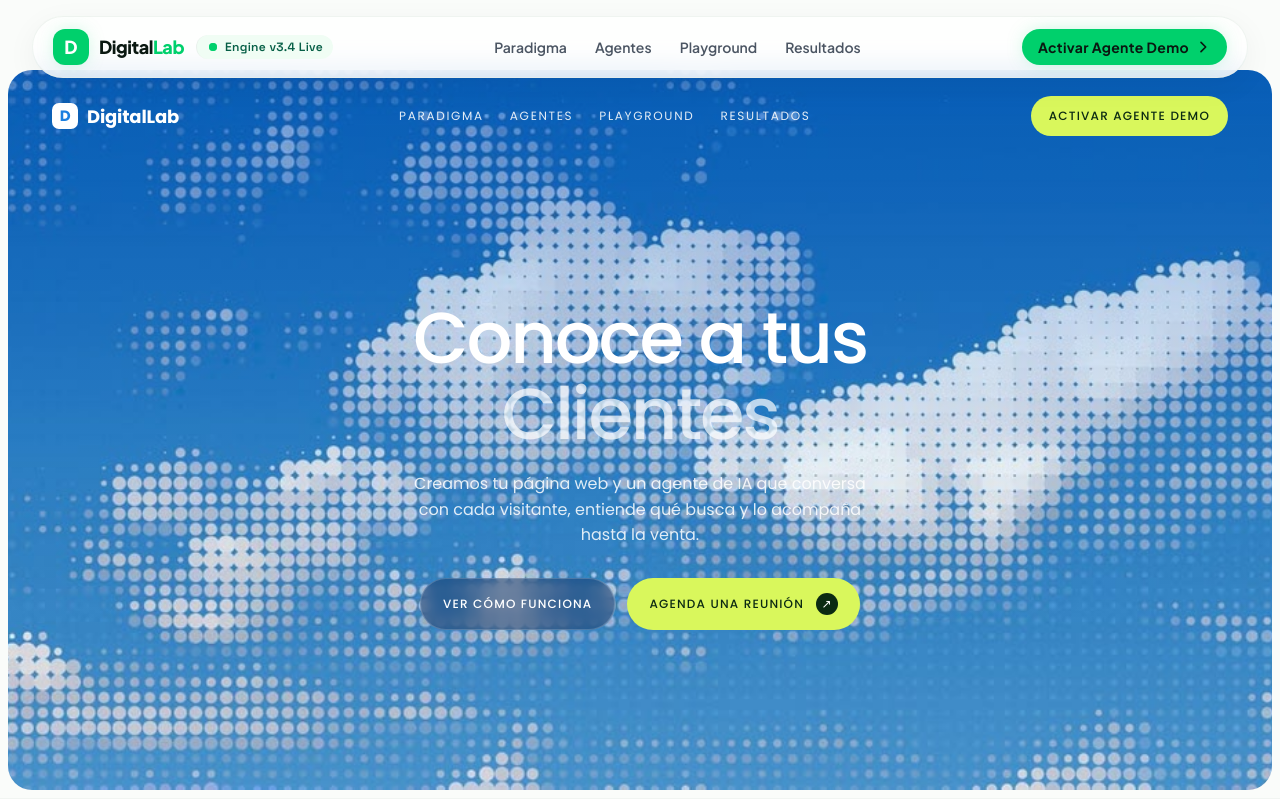
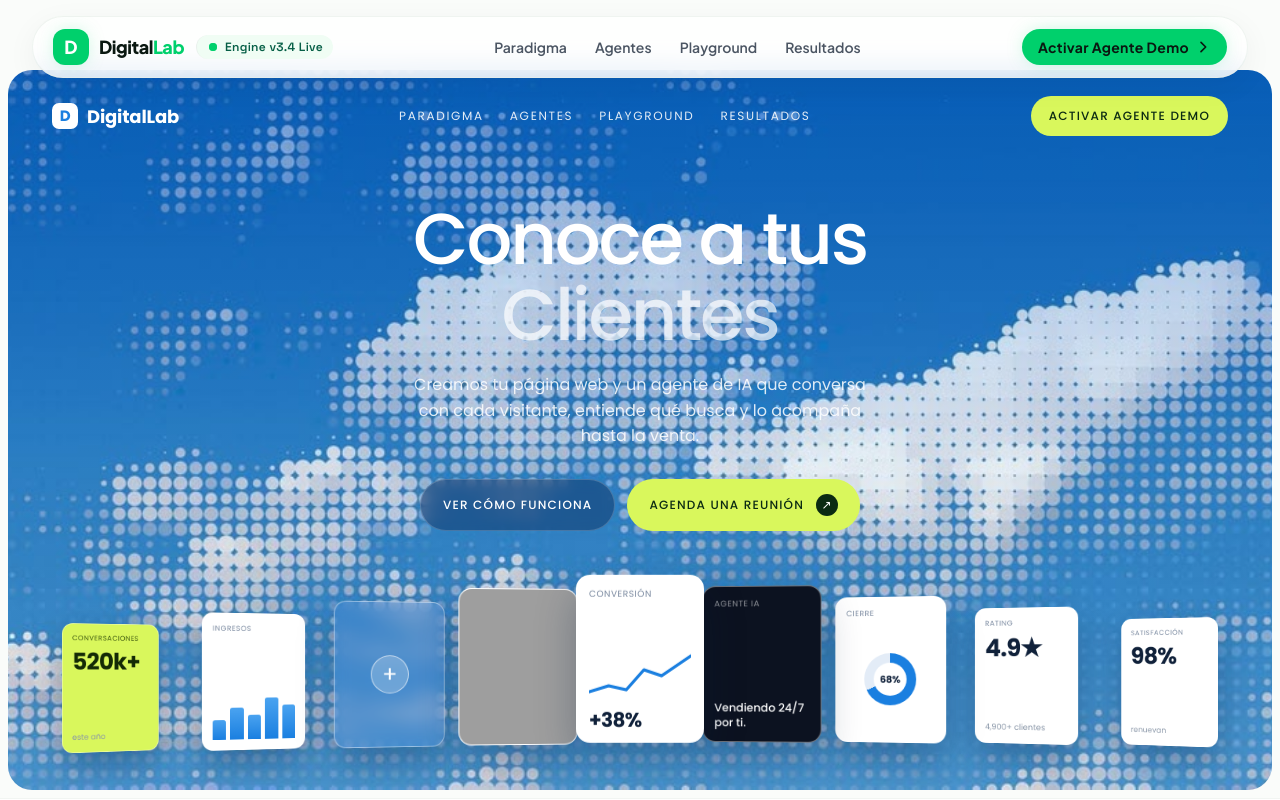
Before and after one commit to emmi-lili/inside-labs, a plain HTML site: page index.html in a window 1280 px wide. Shown: the top 800 px of the page. Drawn offline with nearby package versions, Linux system fonts and the light colour scheme; grey boxes are pictures that could not be loaded.

Commit message:
feat(hero): add 3D cylindrical card carousel with placeholder UI cards

```diff
--- a/app.js
+++ b/app.js
@@ -4,14 +4,25 @@
    Resto: sistema "Autonomous Kinetic Green" (Tailwind).
    ============================================================ */
 
-// Avatares de clientes (fotos de ejemplo) — HERO
-const avatars = [
-  { cls: 'a1', img: 'https://i.pravatar.cc/200?img=12' },
-  { cls: 'a2', img: 'https://i.pravatar.cc/200?img=32' },
-  { cls: 'a3', img: 'https://i.pravatar.cc/200?img=5'  },
-  { cls: 'a4', img: 'https://i.pravatar.cc/200?img=47' },
-  { cls: 'a5', img: 'https://i.pravatar.cc/200?img=15' },
+// Tarjetas del arco 3D del HERO (placeholders en HTML/CSS; solo la foto es un avatar)
+const heroCards = [
+  d => `<div class="c-card c-lime" style="--d:${d}s"><div class="cc"><div class="cc-label">Conversaciones</div><div class="cc-metric">520k+</div><div class="cc-sub">este año</div></div></div>`,
+  d => `<div class="c-card" style="--d:${d}s"><div class="cc"><div class="cc-label">Ingresos</div><div class="cc-bars"><span style="height:40%"></span><span style="height:65%"></span><span style="height:50%"></span><span style="height:85%"></span><span style="height:70%"></span></div></div></div>`,
+  d => `<div class="c-card c-glass" style="--d:${d}s"><div class="plus">+</div></div>`,
+  d => `<img class="c-card c-photo" style="--d:${d}s" src="https://i.pravatar.cc/260?img=32" alt="Cliente" loading="lazy" />`,
+  d => `<div class="c-card" style="--d:${d}s"><div class="cc"><div class="cc-label">Conversión</div><svg class="cc-line" width="100%" height="54" viewBox="0 0 104 54" preserveAspectRatio="none"><polyline points="0,44 20,38 38,42 56,22 74,28 104,8" fill="none" stroke="#1A7FE0" stroke-width="3" stroke-linecap="round" stroke-linejoin="round"/></svg><div class="cc-metric" style="font-size:20px">+38%</div></div></div>`,
+  d => `<div class="c-card c-black" style="--d:${d}s"><div class="cc"><div class="cc-label">Agente IA</div><div class="cc-txt" style="margin-top:auto">Vendiendo 24/7 por ti.</div></div></div>`,
+  d => `<div class="c-card" style="--d:${d}s"><div class="cc"><div class="cc-label">Cierre</div><div class="cc-donut"></div></div></div>`,
+  d => `<div class="c-card" style="--d:${d}s"><div class="cc"><div class="cc-label">Rating</div><div class="cc-metric">4.9★</div><div class="cc-sub">4,900+ clientes</div></div></div>`,
+  d => `<div class="c-card" style="--d:${d}s"><div class="cc"><div class="cc-label">Satisfacción</div><div class="cc-metric">98%</div><div class="cc-sub">renuevan</div></div></div>`,
 ];
+// Coloca cada tarjeta en un arco cilíndrico (rotateY/translateZ/scale progresivos)
+const heroArc = heroCards.map((card, i) => {
+  const d = i - (heroCards.length - 1) / 2;
+  const ad = Math.abs(d);
+  const t = `rotateY(${(-d * 10).toFixed(1)}deg) translateZ(${(-ad * 38).toFixed(0)}px) translateY(${(ad * 6).toFixed(0)}px) scale(${(1 - ad * 0.045).toFixed(3)})`;
+  return `<div class="c-slot" style="transform:${t}; z-index:${10 - Math.round(ad)}">${card((i * 0.35).toFixed(2))}</div>`;
+}).join('');
 
 // ---------- NAVBAR (rediseñado · sticky) ----------
 const navbar = `
@@ -67,6 +78,8 @@ const hero = `
           <a class="hero-cta-pri" href="#playground">Agenda una reunión <span class="arrow">↗</span></a>
         </div>
       </div>
+
+      <div class="hero-carousel">${heroArc}</div>
     </div>
   </header>`;
 
--- a/index.html
+++ b/index.html
@@ -114,6 +114,38 @@
   .hero-cta-pri:hover { transform: translateY(-2px); box-shadow: 0 14px 28px rgba(217,247,92,.45); }
   .hero-cta-pri .arrow { width: 22px; height: 22px; border-radius: 50%; background: #0b2a12; color: #fff; display: flex; align-items: center; justify-content: center; font-size: 12px; }
 
+  /* --- Carrusel 3D de tarjetas --- */
+  .hero-carousel { margin-top: 30px; width: 100%; max-width: 1100px; perspective: 1500px; display: flex; justify-content: center; align-items: center; }
+  .c-slot { flex: 0 0 auto; margin: 0 -5px; transform-style: preserve-3d; }
+  .c-card {
+    width: 128px; height: 168px; border-radius: 14px; overflow: hidden; background: #fff;
+    box-shadow: 0 18px 40px rgba(10,30,60,.30); border: 1px solid rgba(255,255,255,.4);
+    animation: cfloat 5.5s ease-in-out infinite; animation-delay: var(--d, 0s);
+    display: flex; flex-direction: column;
+  }
+  @keyframes cfloat { 0%,100% { transform: translateY(0); } 50% { transform: translateY(-9px); } }
+
+  /* contenidos de tarjeta (placeholders) */
+  .cc { padding: 12px; width: 100%; height: 100%; display: flex; flex-direction: column; gap: 8px; }
+  .cc-label { font-size: 9px; letter-spacing: .06em; text-transform: uppercase; color: #7b8aa0; }
+  .cc-metric { font-size: 30px; font-weight: 700; letter-spacing: -.03em; color: #10213a; line-height: 1; }
+  .cc-sub { font-size: 10px; color: #8a97a8; margin-top: auto; }
+  .cc-bars { display: flex; align-items: flex-end; gap: 5px; height: 60px; margin-top: auto; }
+  .cc-bars span { flex: 1; border-radius: 3px 3px 0 0; background: linear-gradient(180deg, #4aa3f0, #1A7FE0); }
+  .cc-line { margin-top: auto; }
+  .c-black { background: #0c1220; color: #fff; }
+  .c-black .cc-metric { color: #D9F75C; }
+  .c-black .cc-label { color: rgba(255,255,255,.55); }
+  .c-black .cc-txt { font-size: 12px; line-height: 1.35; font-weight: 500; }
+  .c-glass { background: rgba(60,130,220,.28); backdrop-filter: blur(8px); border: 1px solid rgba(255,255,255,.45); align-items: center; justify-content: center; }
+  .c-glass .plus { width: 44px; height: 44px; border-radius: 50%; background: rgba(255,255,255,.22); border: 1px solid rgba(255,255,255,.6); display: flex; align-items: center; justify-content: center; font-size: 26px; font-weight: 300; color: #fff; }
+  .c-photo { object-fit: cover; }
+  .c-lime { background: #D9F75C; }
+  .c-lime .cc-metric { color: #142a05; }
+  .c-lime .cc-label { color: #3f5a10; }
+  .cc-donut { margin: auto; width: 60px; height: 60px; border-radius: 50%; background: conic-gradient(#1A7FE0 0 68%, #e3ecf7 0 100%); display: flex; align-items: center; justify-content: center; }
+  .cc-donut::after { content: '68%'; width: 38px; height: 38px; border-radius: 50%; background: #fff; display: flex; align-items: center; justify-content: center; font-size: 11px; font-weight: 700; color: #10213a; }
+
   /* grid pattern for reference sections */
   .bg-grid-pattern {
     background-size: 40px 40px;
```
